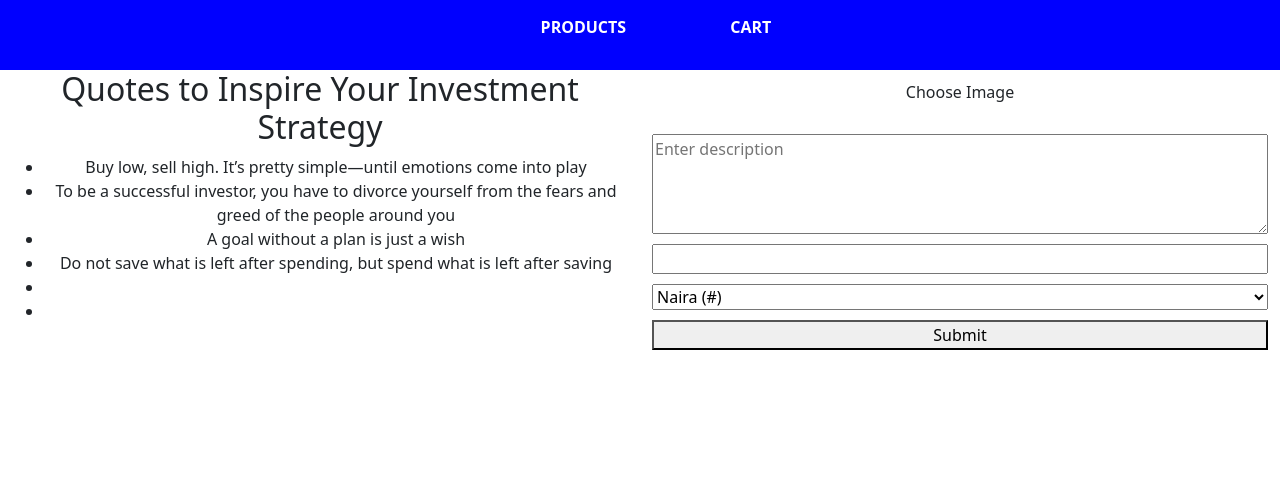
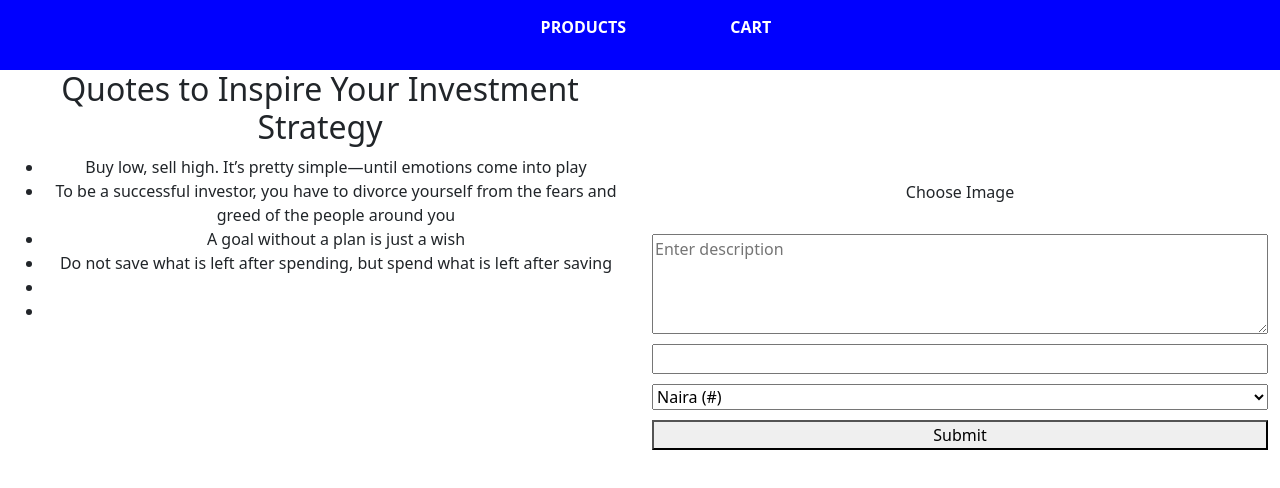
Before and after one commit to ADEDANCE/OUTLET-RUSH, a React (Vite) app: page /SellerProfile in a window 1280 px wide. Shown: the top 488 px of the page. Built offline with nearby package versions, Linux system fonts and the light colour scheme.

Commit message:
style it

```diff
--- a/src/style/style.css
+++ b/src/style/style.css
@@ -85,3 +85,11 @@ nav {
    display: inline;
     margin: 50px;
 }
+
+.productInput {
+    display: flex ;
+    flex-direction: column;
+    margin-top: 100px;
+    align-items: center;
+    /* max-width: 400px; */
+}
```
